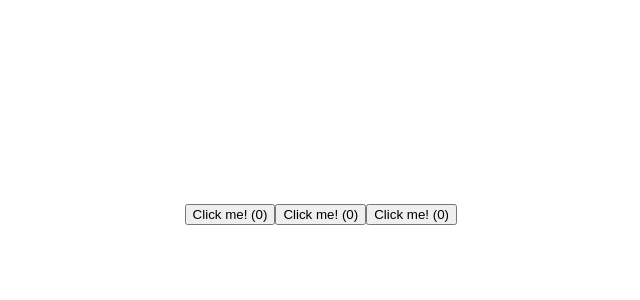
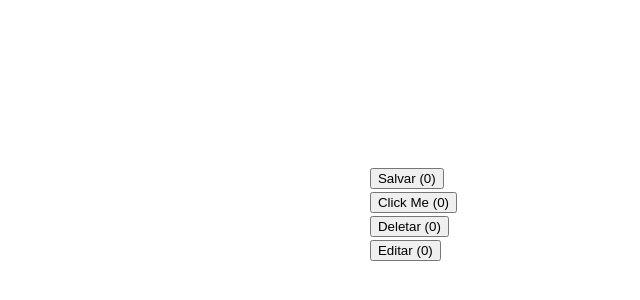
Before and after one commit to luizvelasco/modulo_2, a Vue app: page / in a window 1280 px wide. Shown: the part 186-486 px from the top of the page, without its empty margins (183-823 px from the left). Built offline with nearby package versions, Linux system fonts and the light colour scheme.

Commit message:
componentes slots

```diff
--- a/src/App.vue
+++ b/src/App.vue
@@ -6,8 +6,10 @@ import AppButton from './components/AppButton.vue';
 
 <template>
   <div>
-    <AppButton />
-   <AppButton /><AppButton />
+   <AppButton>Salvar</AppButton><br>
+   <AppButton/><br>
+   <AppButton>Deletar</AppButton><br>
+   <AppButton>Editar</AppButton><br>
 
   </div>
 </template>
--- a/src/components/AppButton.vue
+++ b/src/components/AppButton.vue
@@ -8,6 +8,9 @@ import { ref } from 'vue';
 </script>
 
 <template>
-    <button @click="onClick">Click me! ({{ clicks }})</button>
+    <button @click="onClick">
+        <slot>Click Me</slot>
+        ({{ clicks }})
+    </button>
 
 </template>
```
